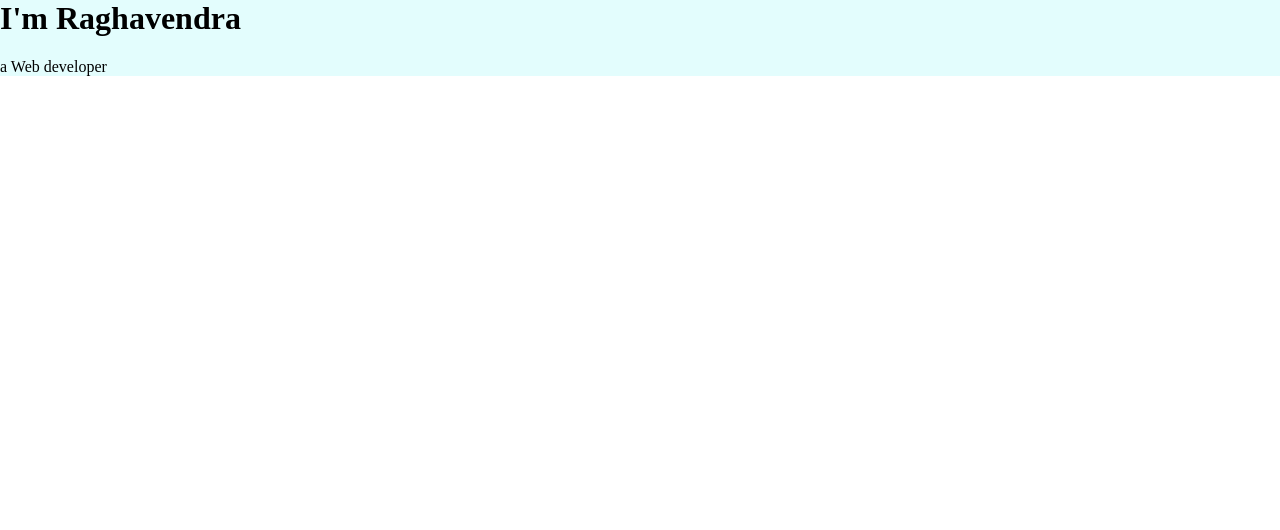
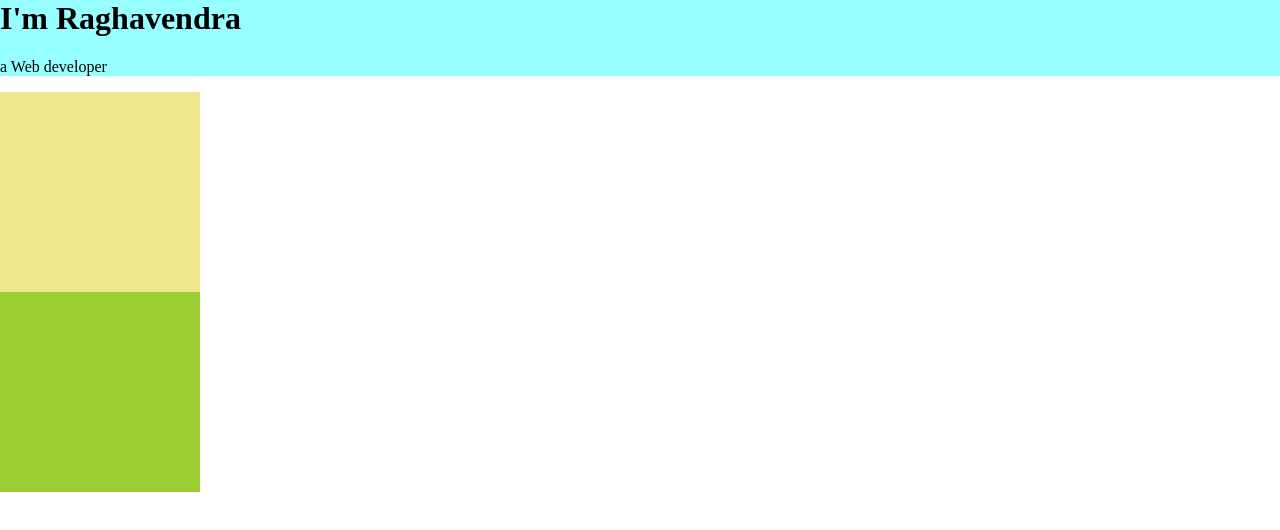
Before and after one commit to raghavendramorisetty/css-mysite, a plain HTML site: page index.html in a window 1280 px wide. Drawn offline with Linux system fonts and the light colour scheme.

Commit message:
added some more divs

```diff
--- a/css/styles.css
+++ b/css/styles.css
@@ -6,6 +6,18 @@ h1 {
     margin-top: 0;
 }
 
-div {
-    background-color: #E3FDFD;
+.top-container{
+    background-color: #97ffff;
 }
+
+.middle-container{
+    background-color: khaki;
+    height: 200px;
+    width: 200px;
+}
+
+.bottom-container{
+    background-color: yellowgreen;
+    height: 200px;
+    width: 200px;
+}
--- a/index.html
+++ b/index.html
@@ -8,9 +8,15 @@
     <!-- use   <link rel="icon" href="images/favicon.ico?v=2">   if above doesnt work-->
 </head>
 <body>
-    <div>
+    <div class="top-container">
         <h1>I'm  Raghavendra</h1>
         <p>a Web developer</p>
     </div>
+    <div class="middle-container">
+
+    </div>
+    <div class="bottom-container">
+
+    </div>
 </body>
 </html>
```
